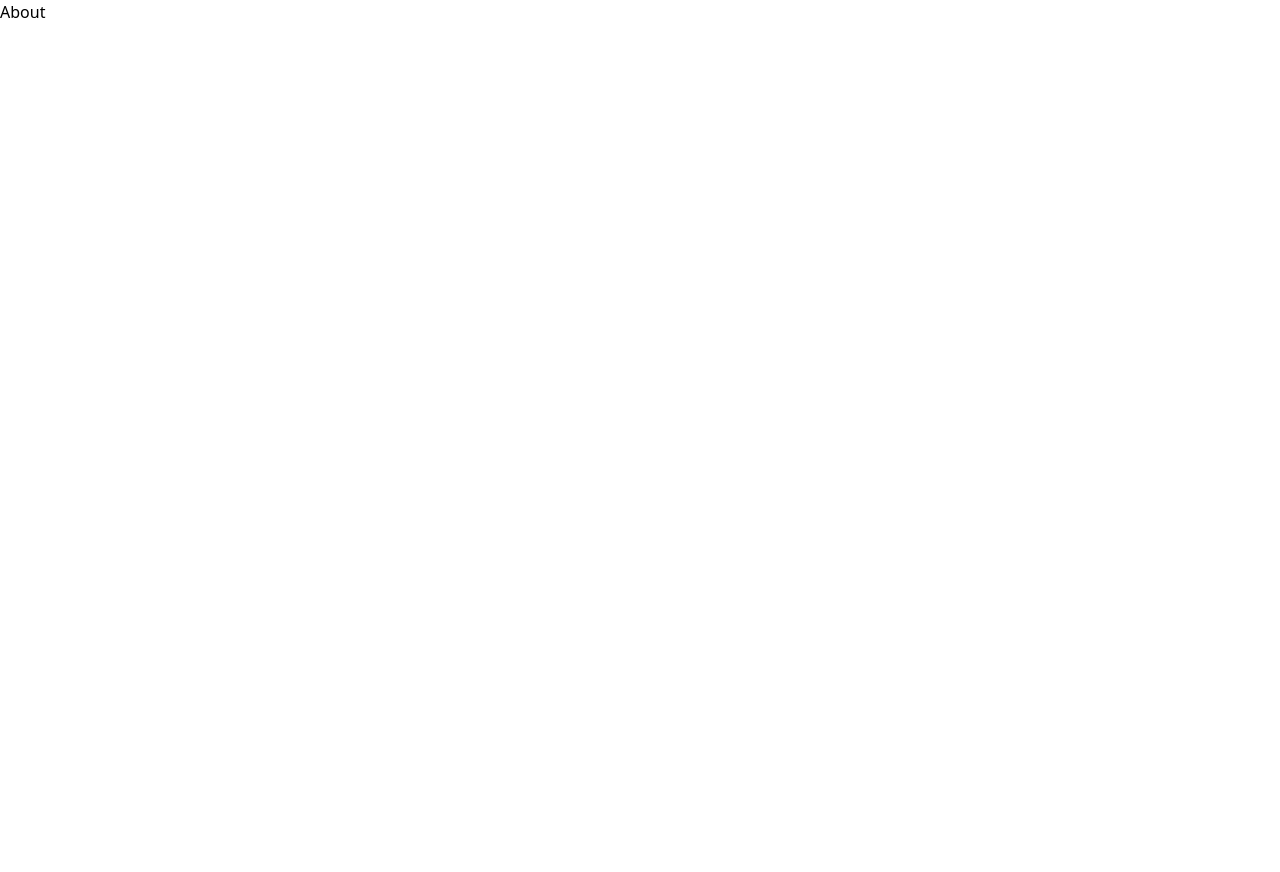
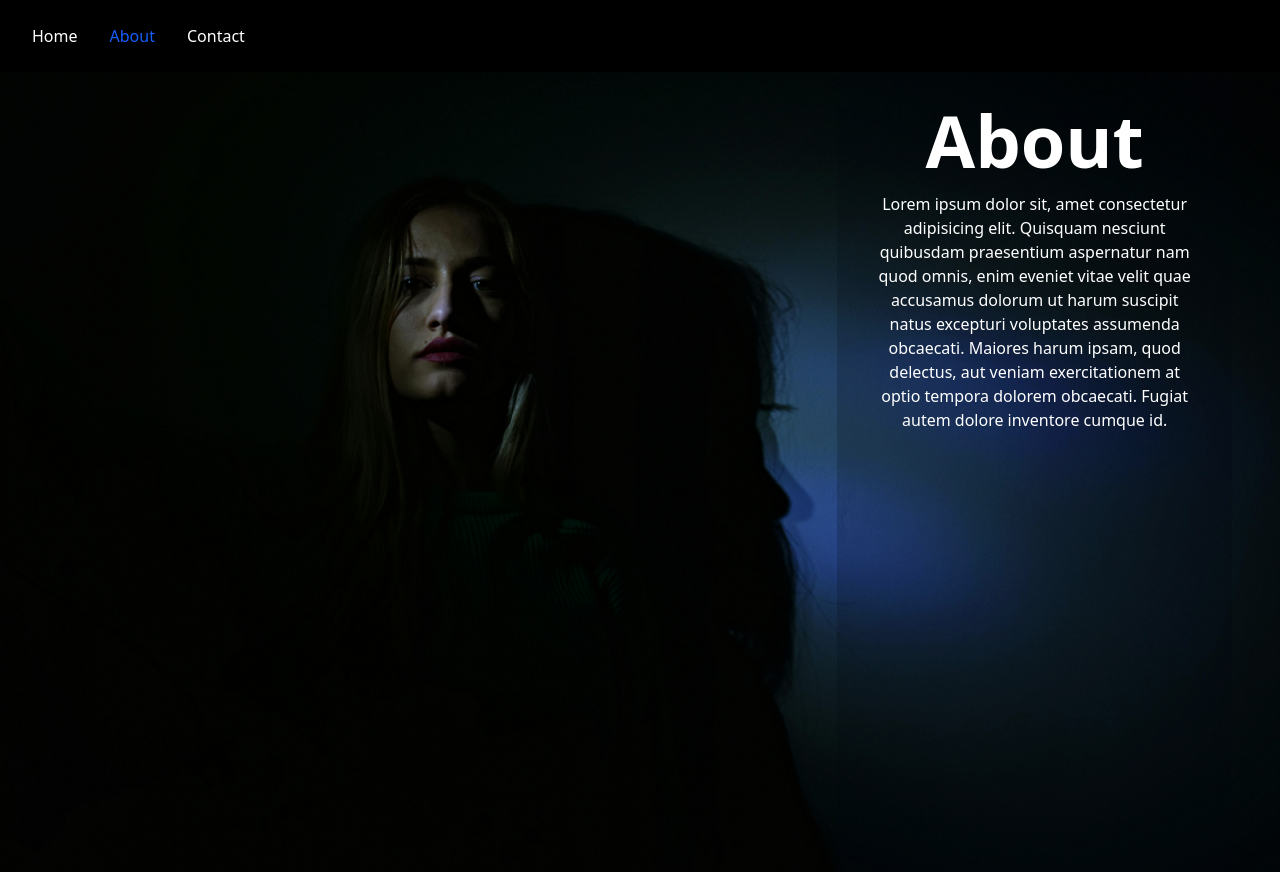
Before and after one commit to alhilalfathi/koda-b6-react4, a React (Vite) app: page /about in a window 1280 px wide. Before the commit the page ends 800 px from the top, so only its background shows below. Built offline with nearby package versions, Linux system fonts and the light colour scheme.

Commit message:
feat: add styling About.jsx

```diff
--- a/src/pages/About.jsx
+++ b/src/pages/About.jsx
@@ -1,7 +1,19 @@
+
+import { Navbar } from "../component/Navbar"
+
 export const About = ()=>{
     return(
         <div>
-            <h1>About</h1>
+            <Navbar about={"text-blue-600"}/>
+            <div className="bg-[url('/src/assets/img/2.jpg')] bg-cover bg-center bg-no-repeat h-screen w-full  flex items-center px-12">
+                <div className="w-2/3"></div>
+                <div className="w-1/3 h-full flex flex-col px-8 py-8 items-center text-white bg-gray-950/20">
+                    <p className="w-128 flex justify-center font-bold text-7xl">About</p>
+                    <p className="text-center my-4">Lorem ipsum dolor sit, amet consectetur adipisicing elit. Quisquam nesciunt quibusdam praesentium aspernatur nam quod omnis, enim eveniet vitae velit quae accusamus dolorum ut harum suscipit natus excepturi voluptates assumenda obcaecati. Maiores harum ipsam, quod delectus, aut veniam exercitationem at optio tempora dolorem obcaecati. Fugiat autem dolore inventore cumque id.</p>
+                </div>
+            </div>
+
+
         </div>
     )
 }
```
